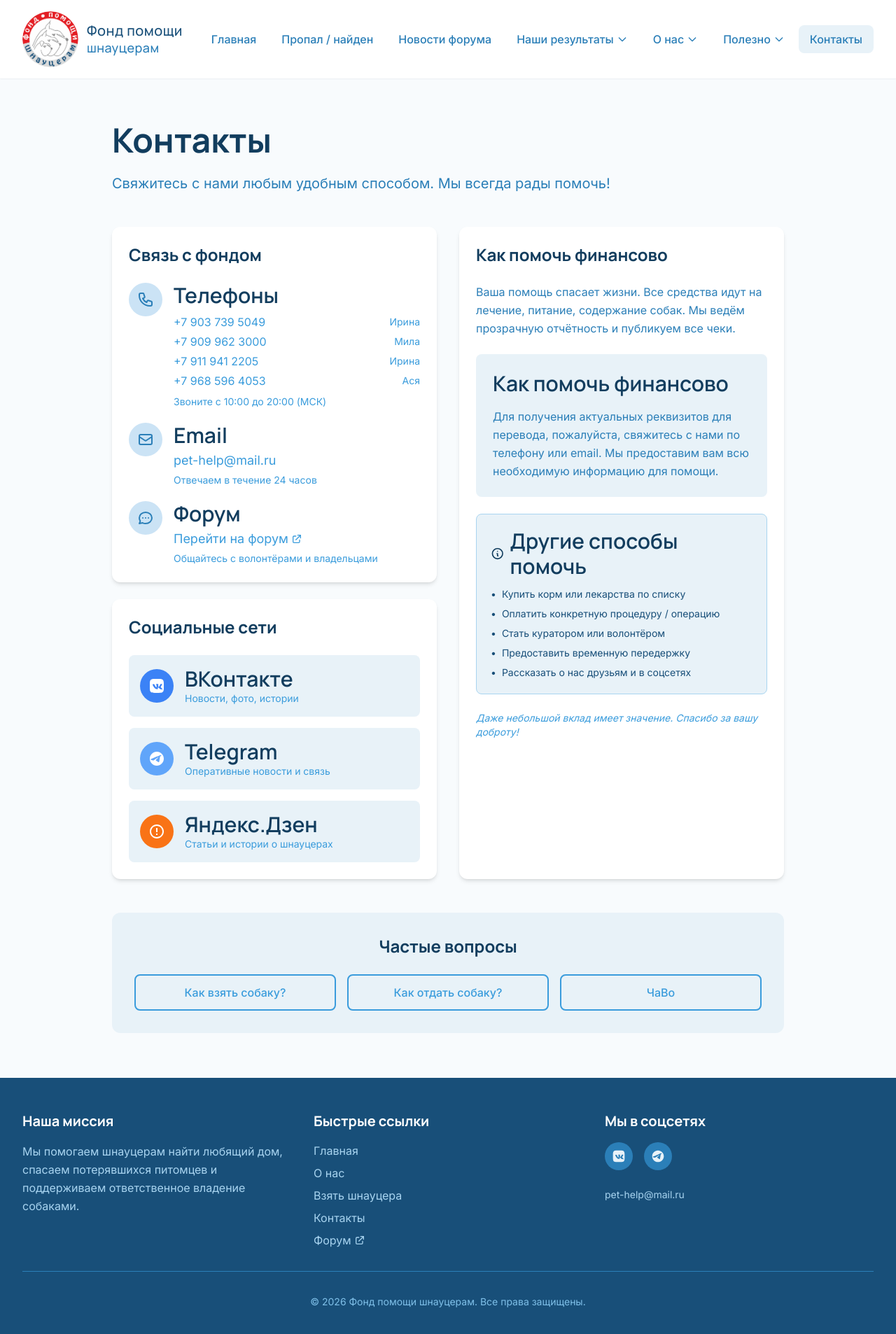
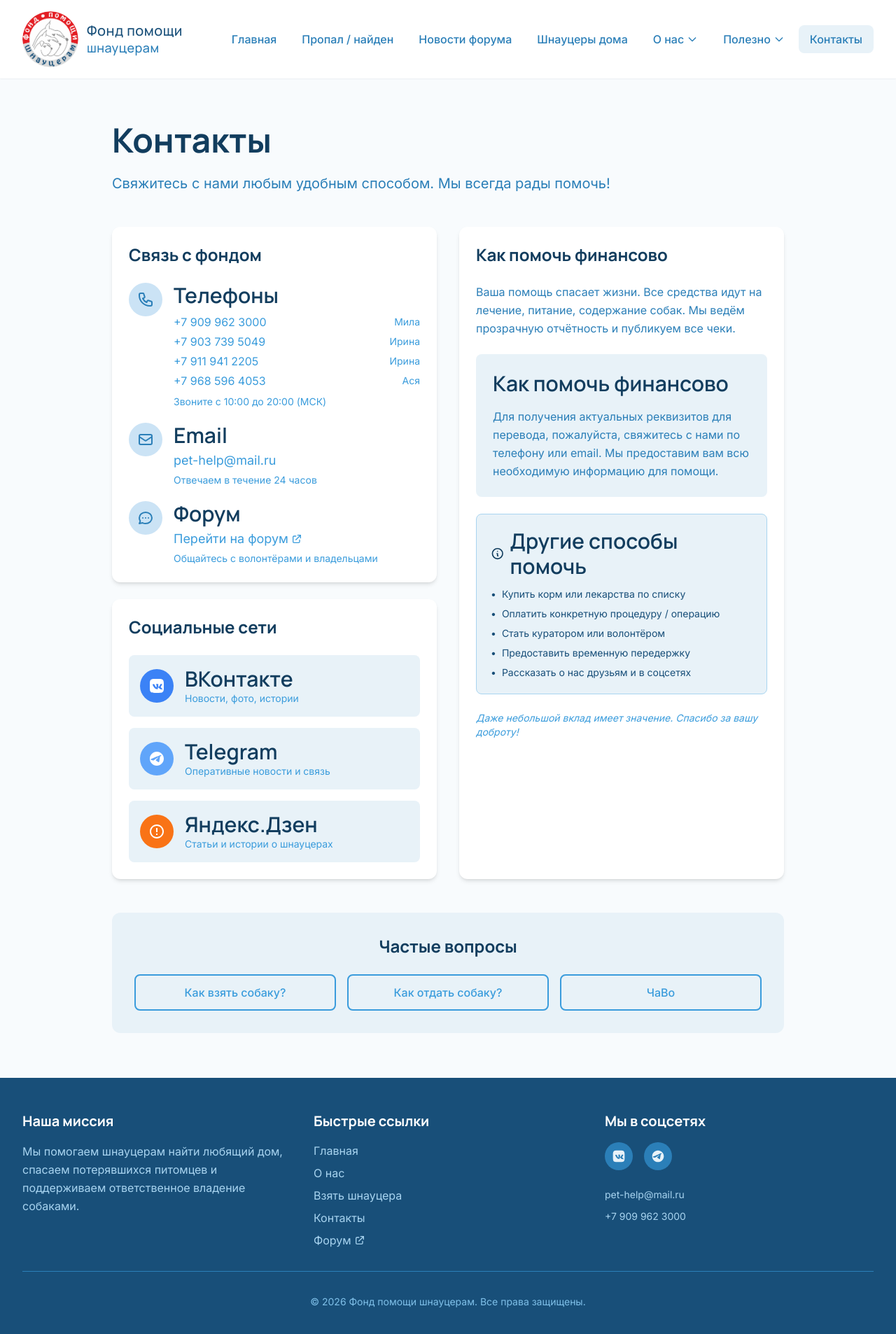
Before and after one commit to Aristvodolaz/sond_shnau, a Nuxt app: page /contacts in a window 1280 px wide. Shown: the top 1906 px of the page at 70% size. Built offline with nearby package versions, Linux system fonts and the light colour scheme; a web font is replaced by a local one.

Commit message:
13/fix data

```diff
--- a/components/AppFooter.vue
+++ b/components/AppFooter.vue
@@ -79,7 +79,7 @@
           </div>
           <div class="space-y-2 text-warm-300 text-sm">
             <p>{{ config.EMAIL }}</p>
-            <p>{{ config.PHONE }}</p>
+            <p>{{ config.PHONES[0].number }}</p>
           </div>
         </div>
       </div>
--- a/composables/useMenuItems.ts
+++ b/composables/useMenuItems.ts
@@ -15,12 +15,8 @@ export const useMenuItems = () => {
       to: '/forum-news'
     },
     {
-      label: 'Наши результаты',
-      children: [
-        { label: 'Шнауцеры дома', to: '/results/adopted' },
-        { label: 'Счастливые истории', to: '/results/stories' },
-        { label: 'В памяти', to: '/results/memorial' }
-      ]
+      label: 'Шнауцеры дома',
+      to: '/results/adopted'
     },
     {
       label: 'О нас',
--- a/layouts/admin.vue
+++ b/layouts/admin.vue
@@ -22,13 +22,6 @@
                 active-class="bg-primary-100 text-primary-700"
               >
                 Новости
-              </NuxtLink>
-              <NuxtLink
-                to="/admin/stories"
-                class="px-4 py-2 rounded-lg text-warm-700 hover:bg-warm-100 transition-colors"
-                active-class="bg-primary-100 text-primary-700"
-              >
-                Истории
               </NuxtLink>
               <NuxtLink
                 to="/admin/adopted"
--- a/utils/config.ts
+++ b/utils/config.ts
@@ -17,8 +17,8 @@ export const config = {
 
   // Phone contacts
   PHONES: [
+    { number: '+7 909 962 3000', name: 'Мила' },
     { number: '+7 903 739 5049', name: 'Ирина' },
-    { number: '+7 909 962 3000', name: 'Мила' },
     { number: '+7 911 941 2205', name: 'Ирина' },
     { number: '+7 968 596 4053', name: 'Ася' }
   ]
```
